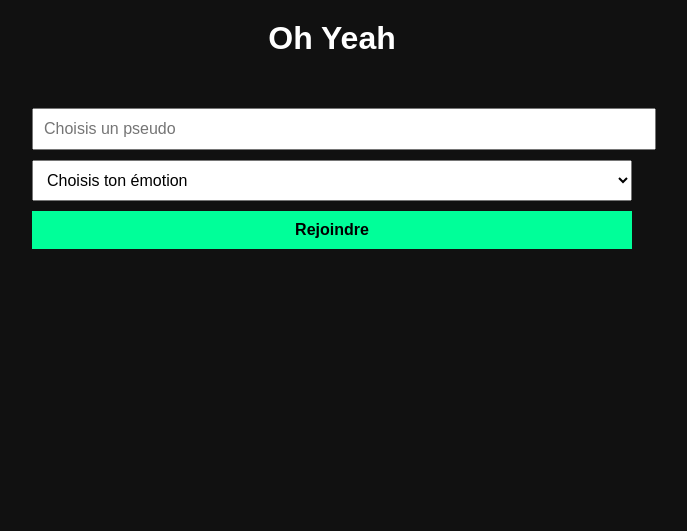
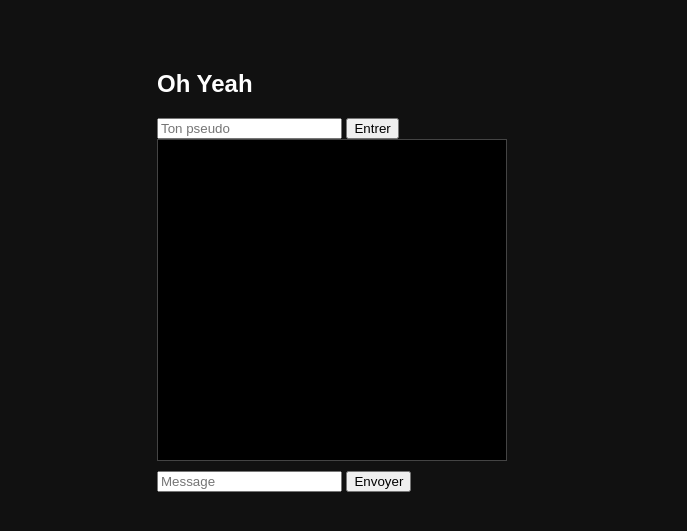
Before and after one commit to jj947/oh-yeah, a Flask app: page / in a window 1280 px wide. Shown: the top 531 px of the page, without its empty margins (308-995 px from the left). Run offline with Flask 3, Linux system fonts and the light colour scheme; some libraries are stand-ins or nearby versions.

Commit message:
Update index.html

```diff
--- a/templates/index.html
+++ b/templates/index.html
@@ -3,152 +3,80 @@
 <head>
     <meta charset="UTF-8">
     <title>Oh Yeah</title>
-    <meta name="viewport" content="width=device-width, initial-scale=1.0">
-
-    <!-- Socket.IO -->
     <script src="https://cdn.socket.io/4.7.5/socket.io.min.js"></script>
-
     <style>
         body {
             font-family: Arial, sans-serif;
             background: #111;
             color: white;
-            margin: 0;
-            padding: 0;
+            display: flex;
+            justify-content: center;
+            margin-top: 50px;
         }
-
-        h1 {
-            text-align: center;
-            margin-top: 20px;
+        #chat {
+            width: 350px;
         }
-
-        .container {
-            max-width: 600px;
-            margin: auto;
-            padding: 20px;
-        }
-
-        .hidden {
-            display: none;
-        }
-
-        input, select, button {
-            width: 100%;
-            padding: 10px;
-            margin-top: 10px;
-            font-size: 16px;
-        }
-
-        button {
-            background: #00ff99;
-            border: none;
-            cursor: pointer;
-            font-weight: bold;
-        }
-
-        button:hover {
-            background: #00cc77;
-        }
-
         #messages {
-            background: #222;
-            padding: 10px;
+            border: 1px solid #444;
             height: 300px;
             overflow-y: auto;
-            margin-top: 15px;
-            border-radius: 5px;
+            padding: 10px;
+            margin-bottom: 10px;
+            background: #000;
         }
-
-        .message {
-            margin-bottom: 8px;
+        .me {
+            color: #4caf50;
         }
-
         .system {
-            color: #aaa;
+            color: #ff5252;
             font-style: italic;
         }
     </style>
 </head>
 <body>
 
-<h1>Oh Yeah</h1>
+<div id="chat">
+    <h2>Oh Yeah</h2>
 
-<div class="container">
+    <input id="pseudo" placeholder="Ton pseudo">
+    <button onclick="join()">Entrer</button>
 
-    <!-- ÉCRAN DE CONNEXION -->
-    <div id="login">
-        <input type="text" id="pseudo" placeholder="Choisis un pseudo">
+    <div id="messages"></div>
 
-        <select id="emotion">
-            <option value="">Choisis ton émotion</option>
-            <option value="triste">😢 Triste</option>
-            <option value="content">😊 Content</option>
-            <option value="colere">😡 En colère</option>
-            <option value="stresse">😰 Stressé</option>
-        </select>
-
-        <button onclick="join()">Rejoindre</button>
-    </div>
-
-    <!-- CHAT -->
-    <div id="chat" class="hidden">
-        <div id="messages"></div>
-
-        <input type="text" id="messageInput" placeholder="Écris ton message">
-        <button onclick="sendMessage()">Envoyer</button>
-    </div>
-
+    <input id="input" placeholder="Message">
+    <button onclick="send()">Envoyer</button>
 </div>
 
 <script>
     const socket = io();
-
-    const loginDiv = document.getElementById("login");
-    const chatDiv = document.getElementById("chat");
-    const messagesDiv = document.getElementById("messages");
+    let myPseudo = "";
 
     function join() {
-        const pseudo = document.getElementById("pseudo").value.trim();
-        const emotion = document.getElementById("emotion").value;
-
-        if (!pseudo || !emotion) {
-            alert("Pseudo et émotion obligatoires");
-            return;
-        }
-
-        socket.emit("join", {
-            pseudo: pseudo,
-            emotion: emotion
-        });
-
-        loginDiv.classList.add("hidden");
-        chatDiv.classList.remove("hidden");
+        myPseudo = document.getElementById("pseudo").value;
+        socket.emit("join", { pseudo: myPseudo });
     }
 
-    function sendMessage() {
-        const input = document.getElementById("messageInput");
-        const text = input.value.trim();
+    function send() {
+        const input = document.getElementById("input");
+        const msg = input.value;
+        if (!msg) return;
 
-        if (!text) return;
-
-        socket.emit("message", {
-            text: text
-        });
-
+        socket.emit("message", { text: msg });
         input.value = "";
     }
 
-    socket.on("message", (msg) => {
+    socket.on("message", data => {
         const div = document.createElement("div");
-        div.className = "message";
+        div.textContent = data.pseudo + " : " + data.text;
+        if (data.pseudo === myPseudo) div.classList.add("me");
+        document.getElementById("messages").appendChild(div);
+    });
 
-        if (msg.startsWith("🟢")) {
-            div.classList.add("system");
-        }
-
+    socket.on("system", msg => {
+        const div = document.createElement("div");
         div.textContent = msg;
-        messagesDiv.appendChild(div);
-        messagesDiv.scrollTop = messagesDiv.scrollHeight;
+        div.classList.add("system");
+        document.getElementById("messages").appendChild(div);
     });
 </script>
 
```
